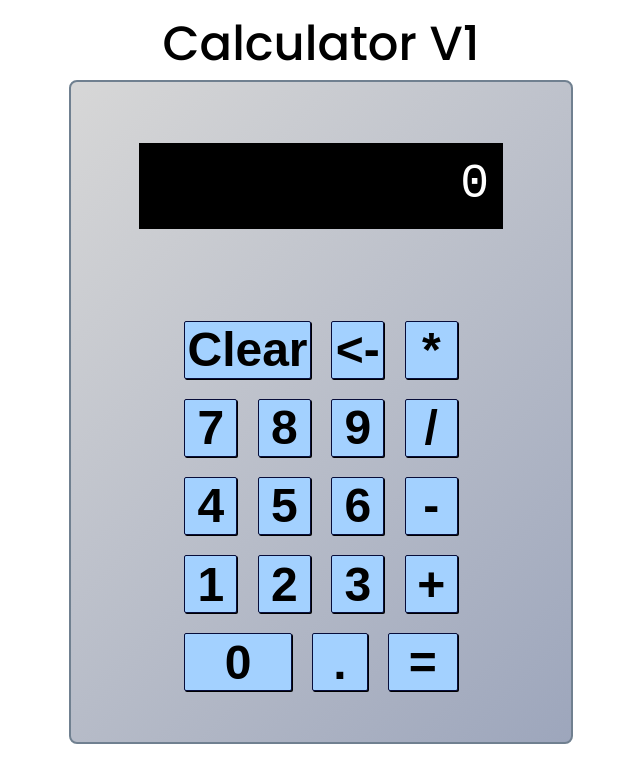
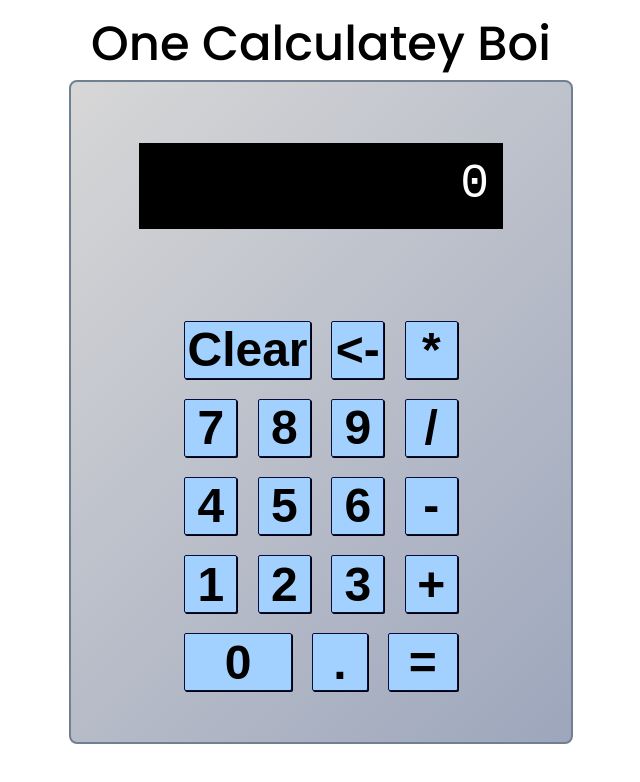
Before and after one commit to zemownkee/calculator, a plain HTML site: page index.html in a window 1280 px wide. Shown: the whole page, without its empty margins (327-967 px from the left). Drawn offline with Linux system fonts and the light colour scheme; a web font is replaced by a local one.

Commit message:
Update to new version with keyboard control and bug fixes

```diff
--- a/index.html
+++ b/index.html
@@ -12,7 +12,7 @@
 </head>
 <body>
     <div class='page'>
-        <div class='header'>Calculator V1</div>
+        <div class='header'>One Calculatey Boi</div>
         <div class='calculator'>
             <div class='display'>0</div>
             <div class='buttons'>
```
